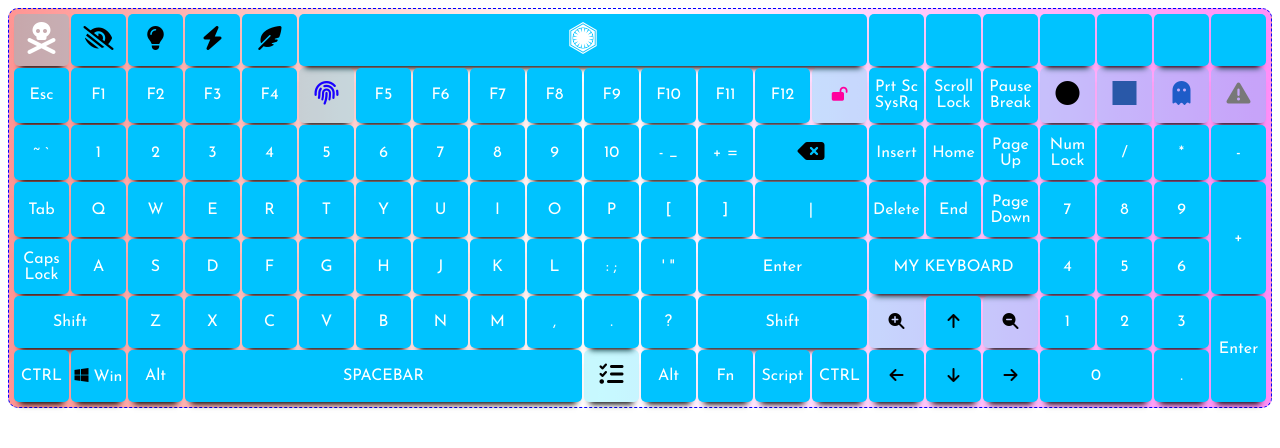
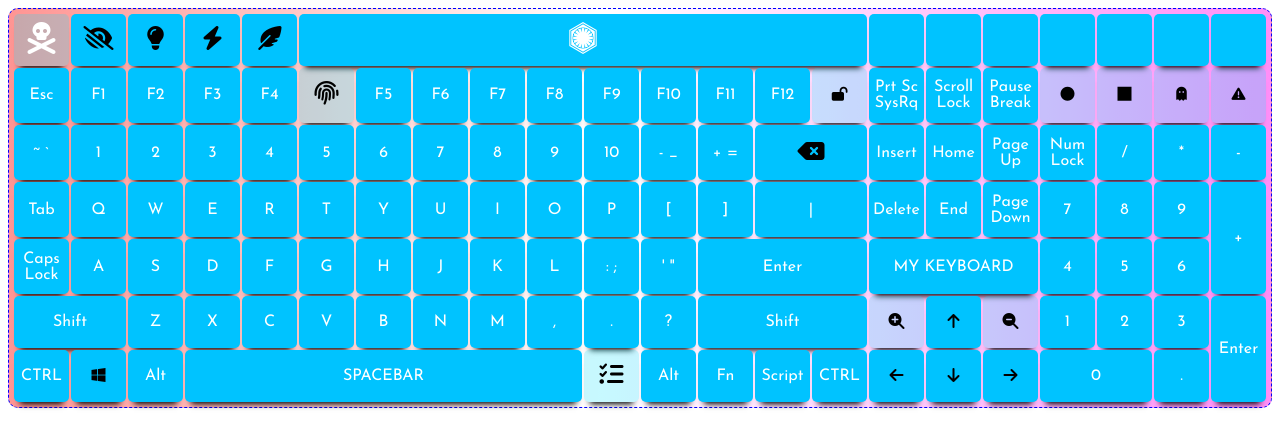
Before and after one commit to RonySorkerr/milestone_3_module_0, a plain HTML site: page index.HTML in a window 1280 px wide. Drawn offline with Linux system fonts and the light colour scheme.

Commit message:
features added

```diff
--- a/KEYBOARD.HTML
+++ b/index.HTML
@@ -73,7 +73,7 @@
             <td>F2</td>
             <td>F3</td>
             <td>F4</td>
-            <td id="blank"><i class="fa-solid fa-fingerprint fa-xl" style="color: #1900ff;"></i></td>
+            <td id="blank"><i class="fa-solid fa-fingerprint fa-xl" style="color: #000000;"></i></td>
 
             <td>F5</td>
             <td>F6</td>
@@ -84,15 +84,15 @@
             <td>F11</td>
             <td>F12</td>
             <td id="blank">
-                <i class="fa-solid fa-lock-open fa-sm" style="color: #ff009d;"></i>
+                <i class="fa-solid fa-lock-open fa-sm" style="color: #000000;"></i>
             </td>
             <td>Prt Sc <br> SysRq</td>
             <td>Scroll<br> Lock</td>
             <td>Pause<br> Break</td>
-            <td id="blank"><i class="fa-solid fa-circle fa-xl" style="color: #000000;"></i></td>
-            <td id="blank"><i class="fa-solid fa-square-full fa-xl" style="color: #2958a8;"></i></td>
-            <td id="blank"><i class="fa-solid fa-ghost fa-xl" style="color: #1e5cc8;"></i></td>
-            <td id="blank"><i class="fa-solid fa-triangle-exclamation fa-xl" style="color: #787878;"></i></td>
+            <td id="blank"><i class="fa-solid fa-circle fa-sm" style="color: #000000;"></i></td>
+            <td id="blank"><i class="fa-solid fa-square-full fa-sm" style="color: #000000;"></i></td>
+            <td id="blank"><i class="fa-solid fa-ghost fa-sm" style="color: #000000;"></i></td>
+            <td id="blank"><i class="fa-solid fa-triangle-exclamation fa-sm" style="color: #000000;"></i></td>
         </tr>
         <tr>
             <td>~ `</td>
@@ -188,7 +188,7 @@
         </tr>
         <tr>
             <td>CTRL</td>
-            <td><i class="fa-brands fa-windows" style="color: #000000;"></i> Win</td>
+            <td><i class="fa-brands fa-windows" style="color: #000000;"></i></td>
             <td>Alt</td>
             <td colspan="7">SPACEBAR</td>
             <td id="blank"><i class="fa-solid fa-list-check fa-xl" style="color: #000000;"></i></td>
```
